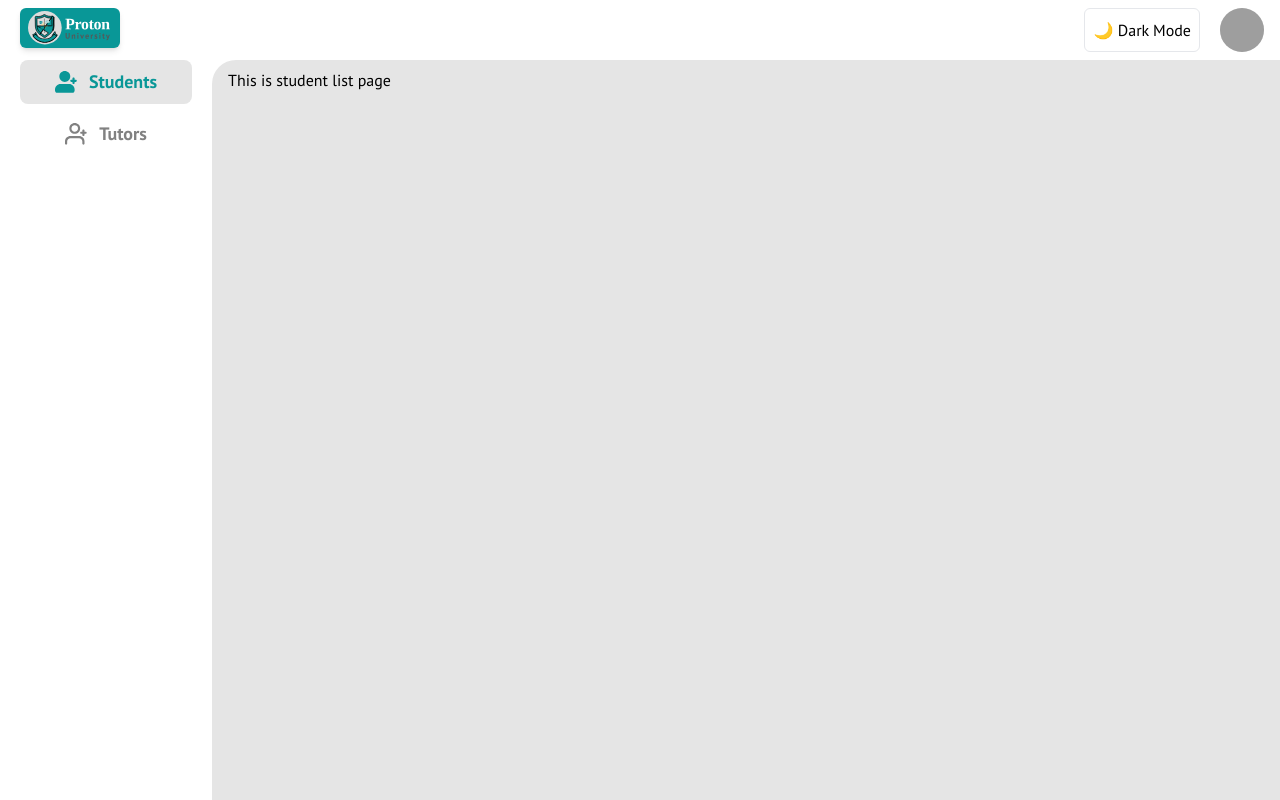
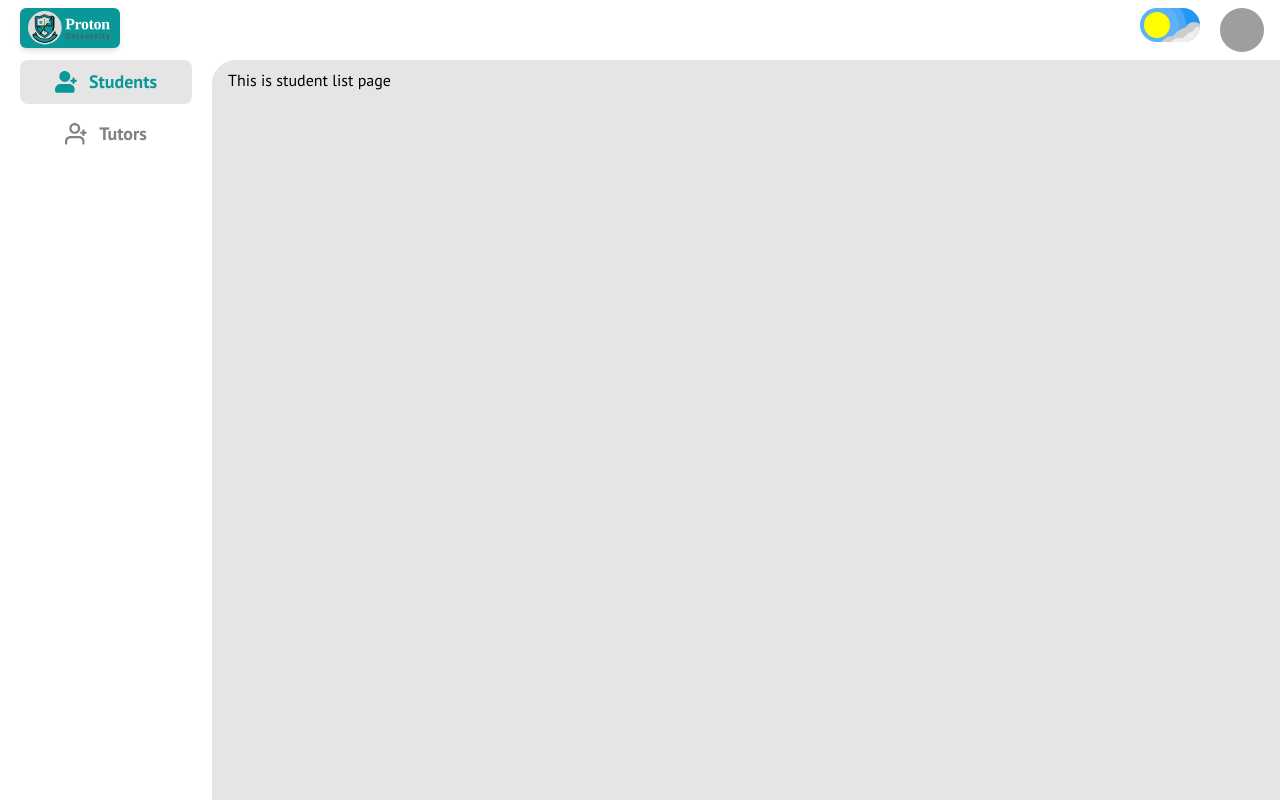
Before and after one commit to lonshanworld/etutor-frontend, a Next.js app: page /dashboard/staff/students in a window 1280 px wide. Built offline with nearby package versions, Linux system fonts and the light colour scheme; grey boxes are pictures that could not be loaded; a web font is replaced by a local one.

Commit message:
Change Dark Mode Button

```diff
--- /dev/null
+++ b/src/app/components/errorPopup.tsx
@@ -0,0 +1,23 @@
+import { errorStore } from "@/stores/errorStore";
+import { IoClose } from "react-icons/io5";
+
+export default function ErrorPopup() {
+  const { message, setError } = errorStore();
+  return (
+    <div>
+      <div className="fixed p-10 text-center bg-background text-font w-[80%] sm:w-[50%] md:w-[30%] h-[299px] rounded-lg shadow-md top-1/2 left-1/2 -translate-x-1/2 -translate-y-1/2 z-50">
+        <div className="flex justify-center mb-10">
+          <IoClose className="text-6xl p-3 text-white rounded-full bg-red-500" />
+        </div>
+        <p className="mb-12 text-xl font-semibold">{message}</p>
+        <button
+          className="p-2 rounded-md transition duration-300 bg-blue-800 text-white w-[99px] h-[38px]"
+          onClick={() => setError()}
+        >
+          ok
+        </button>
+      </div>
+      <div className="bg-black opacity-30 fixed w-screen h-screen z-10 top-0 left-0"></div>
+    </div>
+  );
+}
--- a/src/app/template.tsx
+++ b/src/app/template.tsx
@@ -1,10 +1,10 @@
-"use client"
+"use client";
 
 export default function MainTemplate({
   children,
 }: Readonly<{
   children: React.ReactNode;
-  }>){
+}>) {
   // const { setError } = errorStore();
   return (
     <>
@@ -27,5 +27,4 @@ export default function MainTemplate({
       {children}
     </>
   );
-
 }
--- a/src/components/ToggleTheme.tsx
+++ b/src/components/ToggleTheme.tsx
@@ -1,15 +1,79 @@
-"use client"
+"use client";
 import { useThemeStore } from "@/stores/useThemeStore";
+import "../styles/toggleTheme.css";
 
 export default function ToggleTheme() {
   const { theme, toggleTheme } = useThemeStore();
 
   return (
-    <button
-      onClick={toggleTheme}
-      className="p-2 rounded-md border transition duration-300 bg-white text-black"
-    >
-      {theme === "dark" ? "☀️ Light Mode" : "🌙 Dark Mode"}
-    </button>
+    // <button
+    //   onClick={toggleTheme}
+    //   className="p-2 rounded-md border transition duration-300 bg-white text-black"
+    // >
+    //   {theme === "dark" ? "☀️ Light Mode" : "🌙 Dark Mode"}
+    // </button>
+    <label className="switch">
+      <input
+        id="input"
+        type="checkbox"
+        onChange={toggleTheme}
+        checked={theme === "dark" ? true : false}
+      />
+      <div className="slider round">
+        <div className="sun-moon">
+          <svg id="moon-dot-1" className="moon-dot" viewBox="0 0 100 100">
+            <circle cx="50" cy="50" r="50"></circle>
+          </svg>
+          <svg id="moon-dot-2" className="moon-dot" viewBox="0 0 100 100">
+            <circle cx="50" cy="50" r="50"></circle>
+          </svg>
+          <svg id="moon-dot-3" className="moon-dot" viewBox="0 0 100 100">
+            <circle cx="50" cy="50" r="50"></circle>
+          </svg>
+          <svg id="light-ray-1" className="light-ray" viewBox="0 0 100 100">
+            <circle cx="50" cy="50" r="50"></circle>
+          </svg>
+          <svg id="light-ray-2" className="light-ray" viewBox="0 0 100 100">
+            <circle cx="50" cy="50" r="50"></circle>
+          </svg>
+          <svg id="light-ray-3" className="light-ray" viewBox="0 0 100 100">
+            <circle cx="50" cy="50" r="50"></circle>
+          </svg>
+
+          <svg id="cloud-1" className="cloud-dark" viewBox="0 0 100 100">
+            <circle cx="50" cy="50" r="50"></circle>
+          </svg>
+          <svg id="cloud-2" className="cloud-dark" viewBox="0 0 100 100">
+            <circle cx="50" cy="50" r="50"></circle>
+          </svg>
+          <svg id="cloud-3" className="cloud-dark" viewBox="0 0 100 100">
+            <circle cx="50" cy="50" r="50"></circle>
+          </svg>
+          <svg id="cloud-4" className="cloud-light" viewBox="0 0 100 100">
+            <circle cx="50" cy="50" r="50"></circle>
+          </svg>
+          <svg id="cloud-5" className="cloud-light" viewBox="0 0 100 100">
+            <circle cx="50" cy="50" r="50"></circle>
+          </svg>
+          <svg id="cloud-6" className="cloud-light" viewBox="0 0 100 100">
+            <circle cx="50" cy="50" r="50"></circle>
+          </svg>
+        </div>
+        <div className="stars">
+          <svg id="star-1" className="star" viewBox="0 0 20 20">
+            <path d="M 0 10 C 10 10,10 10 ,0 10 C 10 10 , 10 10 , 10 20 C 10 10 , 10 10 , 20 10 C 10 10 , 10 10 , 10 0 C 10 10,10 10 ,0 10 Z"></path>
+          </svg>
+          <svg id="star-2" className="star" viewBox="0 0 20 20">
+            <path d="M 0 10 C 10 10,10 10 ,0 10 C 10 10 , 10 10 , 10 20 C 10 10 , 10 10 , 20 10 C 10 10 , 10 10 , 10 0 C 10 10,10 10 ,0 10 Z"></path>
+          </svg>
+          <svg id="star-3" className="star" viewBox="0 0 20 20">
+            <path d="M 0 10 C 10 10,10 10 ,0 10 C 10 10 , 10 10 , 10 20 C 10 10 , 10 10 , 20 10 C 10 10 , 10 10 , 10 0 C 10 10,10 10 ,0 10 Z"></path>
+          </svg>
+          <svg id="star-4" className="star" viewBox="0 0 20 20">
+            <path d="M 0 10 C 10 10,10 10 ,0 10 C 10 10 , 10 10 , 10 20 C 10 10 , 10 10 , 20 10 C 10 10 , 10 10 , 10 0 C 10 10,10 10 ,0 10 Z"></path>
+          </svg>
+        </div>
+      </div>
+    </label>
   );
 }
--- /dev/null
+++ b/src/styles/toggleTheme.css
@@ -0,0 +1,266 @@
+.switch {
+    position: relative;
+    display: inline-block;
+    width: 60px;
+    height: 34px;
+}
+
+.switch #input {
+    opacity: 0;
+    width: 0;
+    height: 0;
+}
+
+.slider {
+    position: absolute;
+    cursor: pointer;
+    top: 0;
+    left: 0;
+    right: 0;
+    bottom: 0;
+    background-color: #2196f3;
+    -webkit-transition: 0.4s;
+    transition: 0.4s;
+    z-index: 0;
+    overflow: hidden;
+}
+
+.sun-moon {
+    position: absolute;
+    content: "";
+    height: 26px;
+    width: 26px;
+    left: 4px;
+    bottom: 4px;
+    background-color: yellow;
+    -webkit-transition: 0.4s;
+    transition: 0.4s;
+}
+
+#input:checked+.slider {
+    background-color: black;
+}
+
+#input:focus+.slider {
+    box-shadow: 0 0 1px #2196f3;
+}
+
+#input:checked+.slider .sun-moon {
+    -webkit-transform: translateX(26px);
+    -ms-transform: translateX(26px);
+    transform: translateX(26px);
+    background-color: white;
+    -webkit-animation: rotate-center 0.6s ease-in-out both;
+    animation: rotate-center 0.6s ease-in-out both;
+}
+
+.moon-dot {
+    opacity: 0;
+    transition: 0.4s;
+    fill: gray;
+}
+
+#input:checked+.slider .sun-moon .moon-dot {
+    opacity: 1;
+}
+
+.slider.round {
+    border-radius: 34px;
+}
+
+.slider.round .sun-moon {
+    border-radius: 50%;
+}
+
+#moon-dot-1 {
+    left: 10px;
+    top: 3px;
+    position: absolute;
+    width: 6px;
+    height: 6px;
+    z-index: 4;
+}
+
+#moon-dot-2 {
+    left: 2px;
+    top: 10px;
+    position: absolute;
+    width: 10px;
+    height: 10px;
+    z-index: 4;
+}
+
+#moon-dot-3 {
+    left: 16px;
+    top: 18px;
+    position: absolute;
+    width: 3px;
+    height: 3px;
+    z-index: 4;
+}
+
+#light-ray-1 {
+    left: -8px;
+    top: -8px;
+    position: absolute;
+    width: 43px;
+    height: 43px;
+    z-index: -1;
+    fill: white;
+    opacity: 10%;
+}
+
+#light-ray-2 {
+    left: -50%;
+    top: -50%;
+    position: absolute;
+    width: 55px;
+    height: 55px;
+    z-index: -1;
+    fill: white;
+    opacity: 10%;
+}
+
+#light-ray-3 {
+    left: -18px;
+    top: -18px;
+    position: absolute;
+    width: 60px;
+    height: 60px;
+    z-index: -1;
+    fill: white;
+    opacity: 10%;
+}
+
+.cloud-light {
+    position: absolute;
+    fill: #eee;
+    animation-name: cloud-move;
+    animation-duration: 6s;
+    animation-iteration-count: infinite;
+}
+
+.cloud-dark {
+    position: absolute;
+    fill: #ccc;
+    animation-name: cloud-move;
+    animation-duration: 6s;
+    animation-iteration-count: infinite;
+    animation-delay: 1s;
+}
+
+#cloud-1 {
+    left: 30px;
+    top: 15px;
+    width: 40px;
+}
+
+#cloud-2 {
+    left: 44px;
+    top: 10px;
+    width: 20px;
+}
+
+#cloud-3 {
+    left: 18px;
+    top: 24px;
+    width: 30px;
+}
+
+#cloud-4 {
+    left: 36px;
+    top: 18px;
+    width: 40px;
+}
+
+#cloud-5 {
+    left: 48px;
+    top: 14px;
+    width: 20px;
+}
+
+#cloud-6 {
+    left: 22px;
+    top: 26px;
+    width: 30px;
+}
+
+@keyframes cloud-move {
+    0% {
+        transform: translateX(0px);
+    }
+    40% {
+        transform: translateX(4px);
+    }
+    80% {
+        transform: translateX(-4px);
+    }
+    100% {
+        transform: translateX(0px);
+    }
+}
+
+.stars {
+    transform: translateY(-32px);
+    opacity: 0;
+    transition: 0.4s;
+}
+
+.star {
+    fill: white;
+    position: absolute;
+    -webkit-transition: 0.4s;
+    transition: 0.4s;
+    animation-name: star-twinkle;
+    animation-duration: 2s;
+    animation-iteration-count: infinite;
+}
+
+#input:checked+.slider .stars {
+    -webkit-transform: translateY(0);
+    -ms-transform: translateY(0);
+    transform: translateY(0);
+    opacity: 1;
+}
+
+#star-1 {
+    width: 20px;
+    top: 2px;
+    left: 3px;
+    animation-delay: 0.3s;
+}
+
+#star-2 {
+    width: 6px;
+    top: 16px;
+    left: 3px;
+}
+
+#star-3 {
+    width: 12px;
+    top: 20px;
+    left: 10px;
+    animation-delay: 0.6s;
+}
+
+#star-4 {
+    width: 18px;
+    top: 0px;
+    left: 18px;
+    animation-delay: 1.3s;
+}
+
+@keyframes star-twinkle {
+    0% {
+        transform: scale(1);
+    }
+    40% {
+        transform: scale(1.2);
+    }
+    80% {
+        transform: scale(0.8);
+    }
+    100% {
+        transform: scale(1);
+    }
+}
```
Also changed, not shown: src/app/dashboard/layout.tsx (+3 -5 lines), src/components/LogoBox.tsx (+6 -10 lines). Lines whose indentation alone changed are shown as unchanged.
